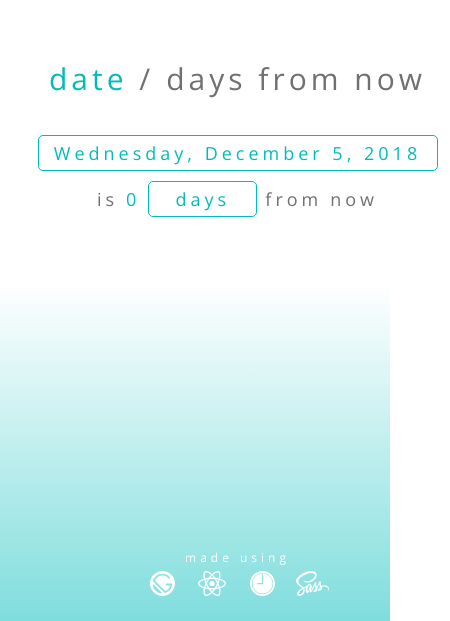
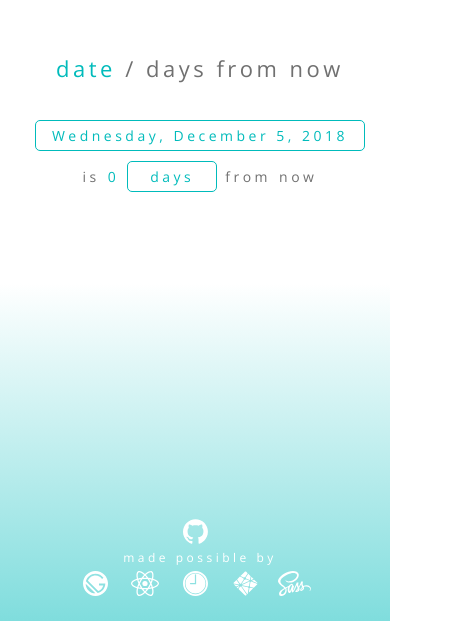
Before and after one commit to felixmangundap/datefromnow, a Gatsby site: page / in a window 390 px wide. Shown: the part 223-844 px from the top of the page, 450 px wide, since content can reach past the window. Built offline with nearby package versions, Linux system fonts and the light colour scheme; Gatsby itself is replaced by a stand-in of ours.

Commit message:
Mobile Responsive + Github Link

```diff
--- a/src/components/datefromnow.js
+++ b/src/components/datefromnow.js
@@ -1,7 +1,5 @@
-import PropTypes from 'prop-types'
 import React from 'react'
 import moment from 'moment'
-import DayPicker from 'react-day-picker';
 import DayPickerInput from 'react-day-picker/DayPickerInput';
 import {
   formatDate,
@@ -20,21 +18,6 @@ class DateFromNow extends React.Component {
     date: moment().format('dddd, MMMM D, YYYY'),
   }
 
-  componentDidMount() {
-    // this.intervalID = setInterval(
-    //   () => this.tick(),
-    //   1000
-    // );
-  }
-
-  componentWillUnmount() {
-    clearInterval(this.intervalID);
-  }
-
-  // tick() {
-  //   this.setState({ date: moment().format() });
-  // }
-
   updateMoment = () => {
     const {
       date,
@@ -45,13 +28,7 @@ class DateFromNow extends React.Component {
     this.setState({ days: isNaN(days) ? 0 : days });
   }
 
-  // onDateChange = (event) => {
-  //   const { value: date } = event.target;
-  //   this.setState({ date }, this.updateMoment);
-  // }
-
   onDateChange = (day) => {
-    console.log(day);
     this.setState({ date: day }, this.updateMoment);
   }
 
@@ -66,7 +43,7 @@ class DateFromNow extends React.Component {
       days,
       unit,
     } = this.state;
-console.log(style);
+
     return (
       <div className={style.dateCounter}>
         <DayPickerInput
@@ -95,12 +72,4 @@ console.log(style);
   }
 }
 
-DateFromNow.propTypes = {
-
-}
-
-DateFromNow.defaultProps = {
-
-}
-
 export default DateFromNow
--- a/src/components/daysfromnow.js
+++ b/src/components/daysfromnow.js
@@ -1,4 +1,3 @@
-import PropTypes from 'prop-types'
 import React from 'react'
 import moment from 'moment'
 
@@ -11,21 +10,6 @@ class DaysFromNow extends React.Component {
     unit: 'days',
     date: moment().format('dddd, MMMM D, YYYY'),
   }
-
-  componentDidMount() {
-    // this.intervalID = setInterval(
-    //   () => this.tick(),
-    //   1000
-    // );
-  }
-
-  componentWillUnmount() {
-    clearInterval(this.intervalID);
-  }
-
-  // tick() {
-  //   this.setState({ date: moment().format() });
-  // }
 
   updateMoment = () => {
     const {
@@ -75,12 +59,4 @@ class DaysFromNow extends React.Component {
   }
 }
 
-DaysFromNow.propTypes = {
-
-}
-
-DaysFromNow.defaultProps = {
-
-}
-
 export default DaysFromNow
--- a/src/components/footer.js
+++ b/src/components/footer.js
@@ -1,24 +1,17 @@
 import React from 'react'
-import PropTypes from 'prop-types'
-
 import '../styles/layout.css'
-import gatsby from '../images/gatsby.svg'
-import react from '../images/react.svg'
-import momentjs from '../images/momentjs.svg'
-import sass from '../images/sass.svg'
 import * as style from  '../styles/style.module.scss'
 
 const Footer = () => (
   <div className={style.footer}>
-    <p>made using</p>
-    <a href="https://www.gatsbyjs.org/" alt="gatsbyjs" className={style.gatsbyIcon}></a>
-    <a href="https://reactjs.org/" alt="reactjs" className={style.reactIcon}></a>
-    <a href="https://momentjs.com/" alt="momentjs" className={style.momentIcon}></a>
-    <a href="https://sass-lang.com/" alt="sass" className={style.sassIcon}></a>
+    <a href="https://github.com/felixmangundap/datefromnow" alt="github" target="_blank" className={style.githubIcon}></a>
+    <p>made possible by</p>
+    <a href="https://www.gatsbyjs.org/" alt="gatsbyjs" target="_blank" className={style.gatsbyIcon}></a>
+    <a href="https://reactjs.org/" alt="reactjs" target="_blank" className={style.reactIcon}></a>
+    <a href="https://momentjs.com/" alt="momentjs" target="_blank" className={style.momentIcon}></a>
+    <a href="https://www.netlify.com/" alt="netlify" target="_blank" className={style.netlifyIcon}></a>
+    <a href="https://sass-lang.com/" alt="sass" target="_blank" className={style.sassIcon}></a>
   </div>
 )
 
-Footer.propTypes = {
-}
-
 export default Footer
--- a/src/components/layout.js
+++ b/src/components/layout.js
@@ -22,8 +22,8 @@ const Layout = ({ children }) => (
         <Helmet
           title={data.site.siteMetadata.title}
           meta={[
-            { name: 'description', content: 'Sample' },
-            { name: 'keywords', content: 'sample, something' },
+            { name: 'description', content: 'A simple yet complete date from now and days from now calculator' },
+            { name: 'keywords', content: 'days, date, days from now, date from now, 30 days from now, time, date calculator, day calculator, calculate days, calculate date, calendar' },
           ]}
         >
           <html lang="en" />
--- a/src/components/switcher.js
+++ b/src/components/switcher.js
@@ -62,8 +62,4 @@ Switcher.propTypes = {
   ]).isRequired,
 }
 
-Switcher.defaultProps = {
-
-}
-
 export default Switcher
--- a/src/styles/custom.css
+++ b/src/styles/custom.css
@@ -20,3 +20,9 @@
     width: 400px;
   }
 }
+
+@media screen and (max-width: 479px) {
+  .DayPickerInput input {
+    width: 330px;
+  }
+}
--- a/src/styles/style.module.scss
+++ b/src/styles/style.module.scss
@@ -120,6 +120,11 @@ span.cyan {
       background-repeat: no-repeat;
       background-position: center;
 
+      &:first-child {
+        margin-bottom: 5px;
+      }
+
+      &:not(:first-child),
       &:not(:last-child) {
         margin-right: 10px;
       }
@@ -158,6 +163,22 @@ span.cyan {
 
         &:hover {
           background-image: url('../images/sass-blue.svg');
+        }
+      }
+
+      &.netlifyIcon {
+        background-image: url('../images/netlify.svg');
+
+        &:hover {
+          background-image: url('../images/netlify-blue.svg');
+        }
+      }
+
+      &.githubIcon {
+        background-image: url('../images/github.svg');
+
+        &:hover {
+          background-image: url('../images/github-blue.svg');
         }
       }
 
@@ -264,3 +285,46 @@ span.cyan {
     }
   }
 }
+
+@media screen and (max-width: 479px) {
+  h1,
+  p,
+  a,
+  input,
+  select {
+    letter-spacing: 3.5px;
+  }
+
+  p,
+  input,
+  select {
+    font-size: 14px;
+  }
+
+  h1.header {
+    font-size: 22px;
+    margin-bottom: 25px;
+  }
+
+  #main {
+    padding-left: 0;
+    padding-right: 0;
+  }
+
+  .dateCounter {
+    width: 350px;
+
+    > :first-child {
+      margin-right: 0;
+      margin-bottom: 10px;
+    }
+  }
+
+  .dayCounter {
+    width: 300px;
+
+    .counts {
+      margin-top: 10px;
+    }
+  }
+}
```
Also changed, not shown: src/images/github-blue.svg (added), src/images/github.svg (added), src/images/netlify-blue.svg (added), src/images/netlify.svg (added).
